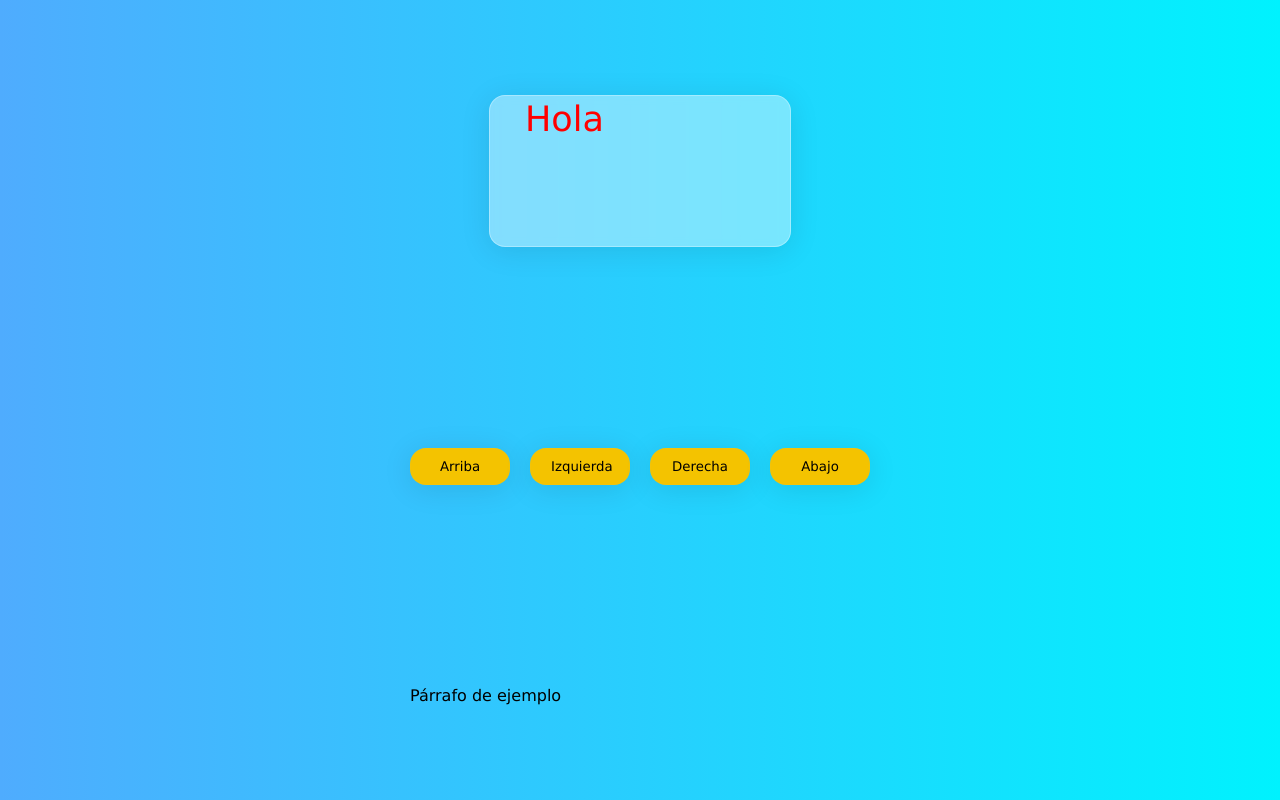
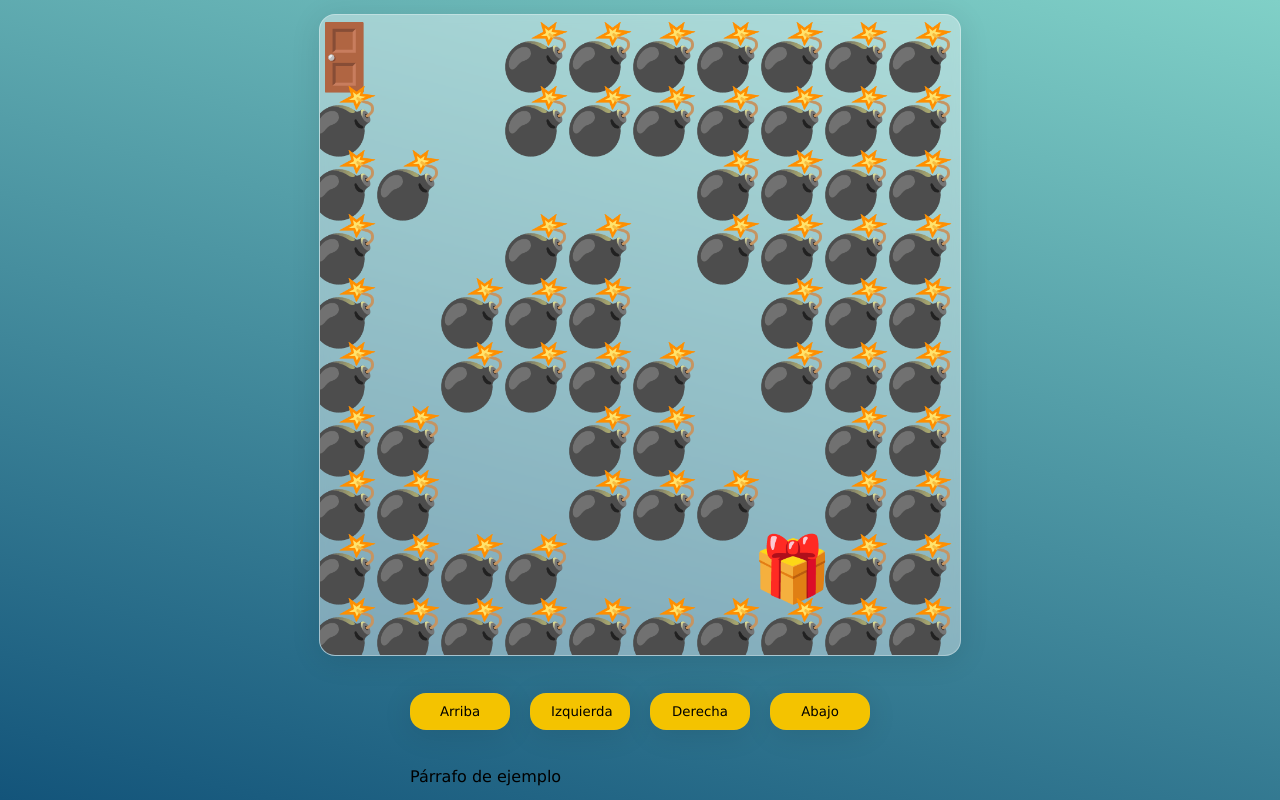
Before and after one commit to carlosddll/Videojuego-JS, a plain HTML site: page index.html in a window 1280 px wide. Both pictures are taken after a click on the button "Izquierda". Drawn offline with Linux system fonts and the light colour scheme.

Commit message:
Terminado la clase 10

```diff
--- a/game.js
+++ b/game.js
@@ -1,12 +1,99 @@
 const canvas = document.querySelector('#game');
 const game = canvas.getContext('2d');
+const btnUp = document.querySelector('#up');
+const btnDown = document.querySelector('#down');
+const btnLeft = document.querySelector('#left');
+const btnRight = document.querySelector('#right');
+let canvasSize;
+let elementSize;
 
-window.addEventListener('load',startGame);
+const playerPosition = {
+    x: undefined,
+    y: undefined,
+}
+
+window.addEventListener('load',setCanvasSize);
+window.addEventListener('resize',setCanvasSize);
+
 function startGame(){
-    // game.fillRect(0,0,100,100);
-    // game.clearRect(50,50,50,50);
-    game.font = '35px Verdana';
-    game.fillStyle = 'Red';
-    game.textAlign = 'Left'
-    game.fillText('Hola', 35,35);
+    game.font = elementSize + 'px Verdana';
+    game.textAlign = 'end';
+    const map = maps[1];
+    const mapRows = map.trim().split('\n');
+    const mapRowsCols = mapRows.map((row) => row.trim().split(''));
+
+    game.clearRect(0,0, canvasSize,canvasSize);
+
+    mapRowsCols.forEach((row, rowI) =>{
+        row.forEach((col, colI) =>{
+            const emoji = emojis[col];
+            const posX = elementSize * (colI + 1);
+            const posY = elementSize * (rowI + 1);
+
+            if(col == 'O'){
+                if(!playerPosition.x && !playerPosition.y){
+                    playerPosition.x = posX;
+                    playerPosition.y = posY;
+                }
+            }
+
+            game.fillText(emoji, posX, posY);
+        });
+    });
+
+    game.fillText(emojis['PLAYER'], playerPosition.x,playerPosition.y);
 }
+
+function setCanvasSize(){
+    if(window.innerHeight > innerWidth){
+        canvasSize = window.innerWidth * 0.8;
+    } else {
+        canvasSize = window.innerHeight * 0.8;
+    }
+
+    canvas.setAttribute('width', canvasSize);
+    canvas.setAttribute('height', canvasSize);
+
+    elementSize = canvasSize /10;
+
+    startGame();
+}
+
+function movePlayer(){
+    game.fillText(emojis['PLAYER'], playerPosition.x, playerPosition.y);
+}
+
+window.addEventListener('keydown', moveByKeys )
+btnUp.addEventListener('click', moveUp);
+btnDown.addEventListener('click', moveDown);
+btnLeft.addEventListener('click', moveLeft);
+btnRight.addEventListener('click', moveRight);
+
+function moveByKeys(event){
+    if (event.key == 'ArrowUp'){
+        moveUp();
+    }else if(event.key == 'ArrowLeft'){
+        moveLeft();
+    }else if (event.key == 'ArrowRight'){
+        moveRight();
+    }else if(event.key == 'ArrowDown'){
+        moveDown();
+    }
+}
+
+function moveUp(){
+    playerPosition.y -= elementSize;
+    startGame();
+}
+function moveDown(){
+    playerPosition.y += elementSize;
+    startGame();
+}
+function moveLeft(){
+    playerPosition.x -= elementSize;
+    startGame();
+}
+function moveRight(){
+    playerPosition.x += elementSize;
+    startGame();
+}
--- a/styles.css
+++ b/styles.css
@@ -1,5 +1,8 @@
 body {
-    background-image: linear-gradient(to right, #4facfe 0%, #00f2fe 100%);
+    background-image: linear-gradient(15deg, #13547a 0%, #80d0c7 100%);
+    /* background-image: linear-gradient(120deg, #89f7fe 0%, #66a6ff 100%); */
+    /* background-image: linear-gradient(to right, #6a11cb 0%, #2575fc 100%); */
+    /* background-image: linear-gradient(to right, #4facfe 0%, #00f2fe 100%); */
     /* background-image: linear-gradient(to top, #cfd9df 0%, #e2ebf0 100%); */
     font-family: Verdana, Geneva, Tahoma, sans-serif;
     margin: 0;
```
